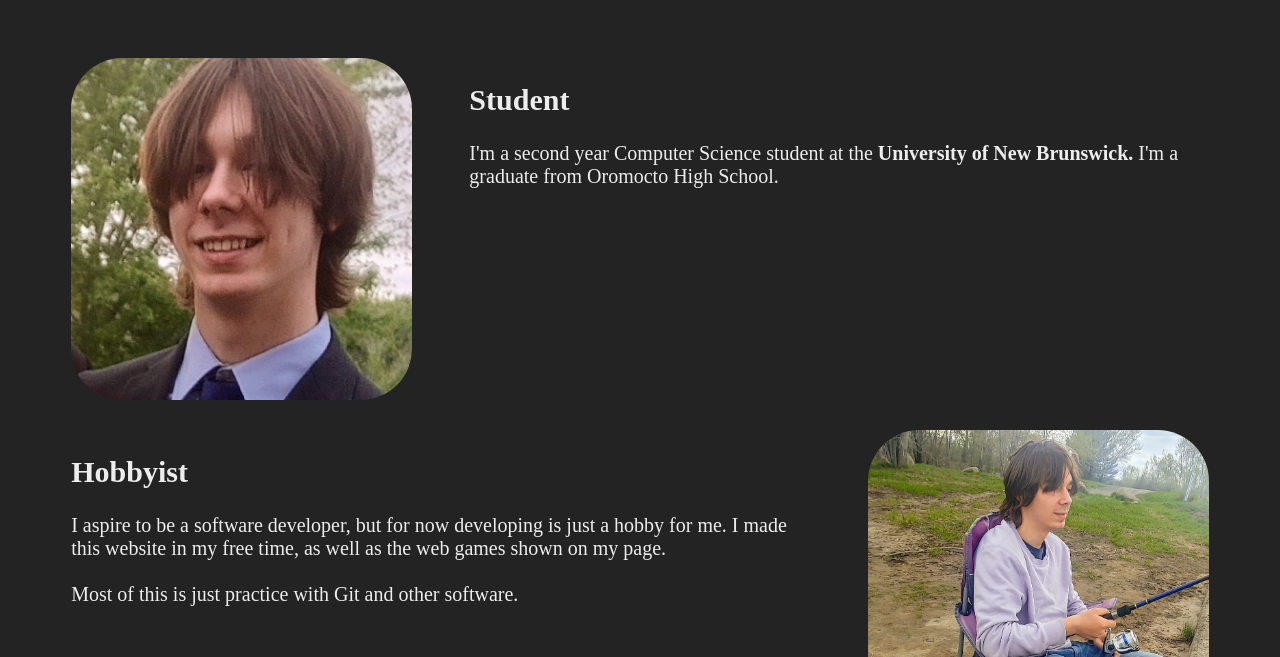
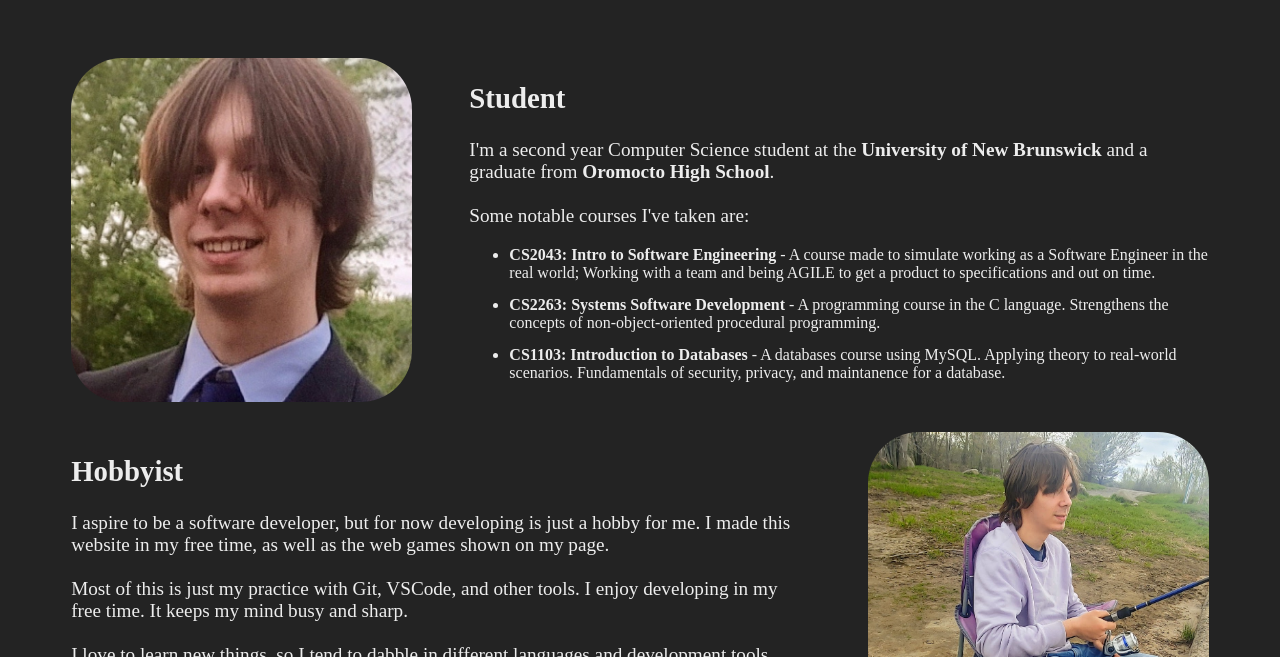
Before and after one commit to WyattMacKay/WyattMacKay.github.io, a plain HTML site: page index.html in a window 1280 px wide. Shown: the part 143-800 px from the top of the page. Drawn offline with Linux system fonts and the light colour scheme.

Commit message:
add more verbose descriptions.

```diff
--- a/index.html
+++ b/index.html
@@ -1,6 +1,7 @@
 <!--
     Add hover and click alternatives for buttons.
     Make mobile friendly.
+    Consider having dark box around texts.
 -->
 <!--
     I know how to make comments... You should give me a job!
@@ -45,8 +46,25 @@
                 Student
             </h2>
             <p>
-                I'm a second year Computer Science student at the <b>University of New Brunswick.</b>
-                I'm a graduate from Oromocto High School.
+                I'm a second year Computer Science student at the <b>University of New Brunswick</b>
+                and a graduate from <b>Oromocto High School</b>. <br><br>
+                Some notable courses I've taken are:
+                <ul class="bullet-points">
+                    <li>
+                        <b>CS2043: Intro to Software Engineering</b> - A course made to simulate working
+                        as a Software Engineer in the real world; Working with a team and being AGILE to
+                        get a product to specifications and out on time.
+                    </li>
+                    <li>
+                        <b>CS2263: Systems Software Development</b> - A programming course in the C
+                        language. Strengthens the concepts of non-object-oriented procedural programming.
+                    </li>
+                    <li>
+                        <b>CS1103: Introduction to Databases</b> - A databases course using MySQL. Applying
+                        theory to real-world scenarios. Fundamentals of security, privacy, and maintanence
+                        for a database.
+                    </li>
+                </ul>
             </p>
         </div>
     </div>
@@ -58,7 +76,11 @@
             <p>
                 I aspire to be a software developer, but for now developing is just a hobby for me. I made
                 this website in my free time, as well as the web games shown on my page.<br><br>
-                Most of this is just practice with Git and other software.
+                Most of this is just my practice with Git, VSCode, and other tools. I enjoy developing
+                in my free time. It keeps my mind busy and sharp. <br><br>
+                I love to learn new things, so I tend to dabble in different languages and development
+                tools. While I'm most proficient with Java and C++, I also know a bit of C#, JavaScript,
+                Python, and clearly HTML & CSS.
             </p>
         </div>
         <img src=fishing.jpg class="body-image">
--- a/style.css
+++ b/style.css
@@ -1,7 +1,15 @@
 html {
     background-color: #232323;
     color: #EDEDED;
-    font-size: 20px;
+    font-size: larger;
+}
+
+ul {
+    font-size: medium;
+}
+
+li {
+    margin-bottom: 2%;
 }
 
 .top-button {
```
